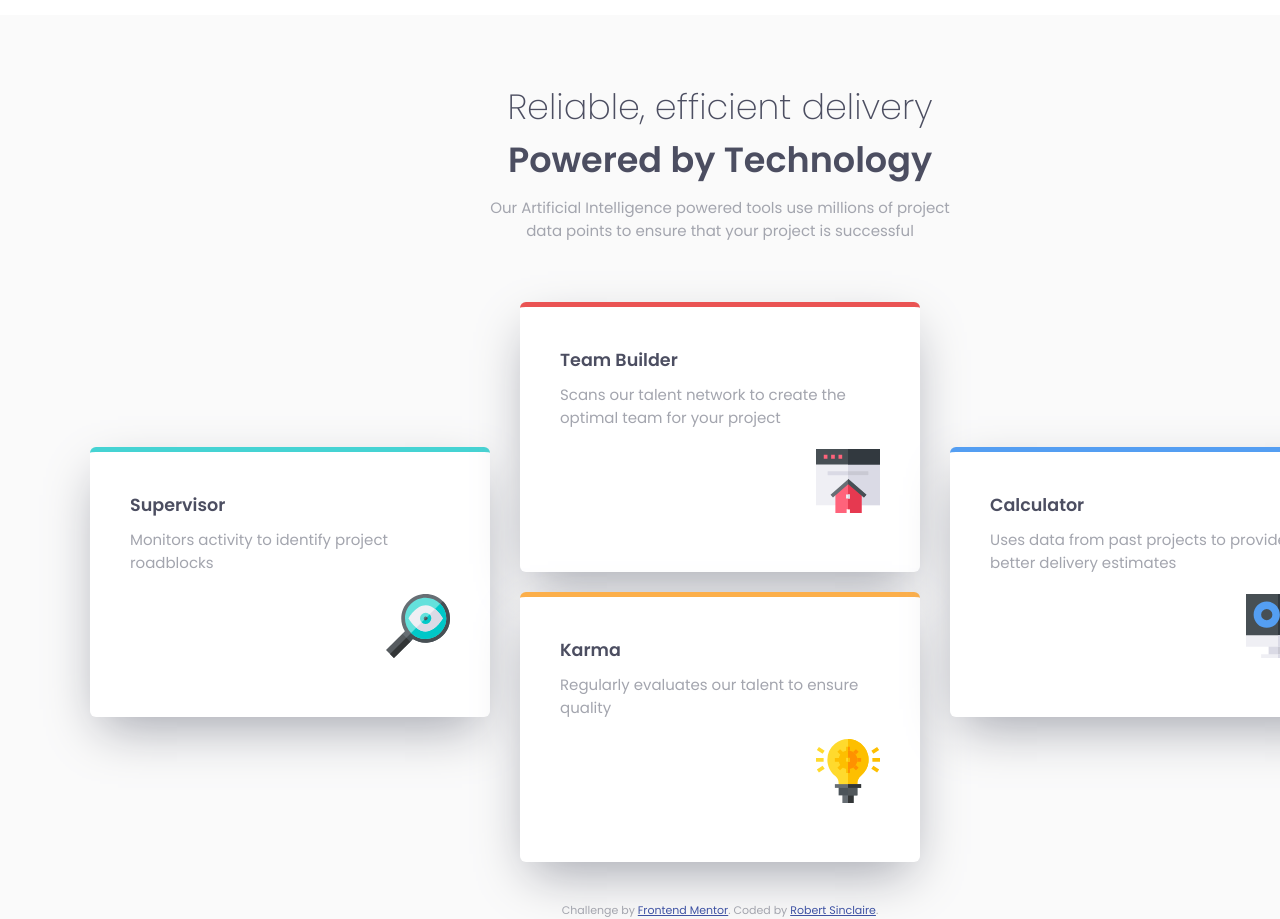
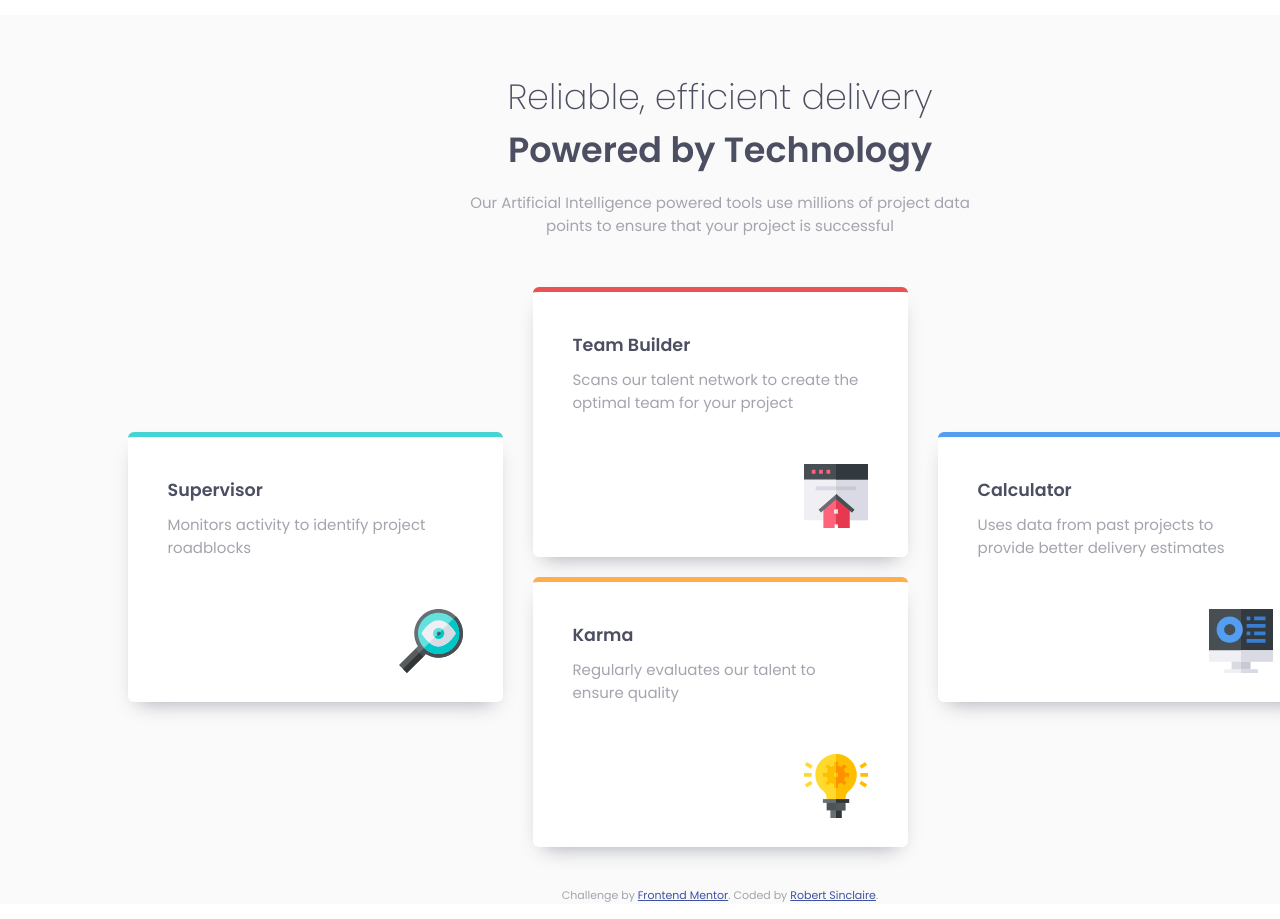
Before and after one commit to skyecade/four-card-feature-section, a plain HTML site: page index.html in a window 1280 px wide. Shown: the top 919 px of the page. Drawn offline with Linux system fonts and the light colour scheme.

Commit message:
Final touches to desktop design

```diff
--- a/css/style.css
+++ b/css/style.css
@@ -27,7 +27,7 @@ header {
     color:hsl(229, 6%, 66%);
     width: 40%;
     margin:auto;
-    padding:40px;
+    padding:30px;
 }
 
 .stretch {
@@ -37,7 +37,7 @@ header {
 }
 
 header > p {
-    padding-top: 10px;
+    padding-top: 15px;
 }
 
 .strong {
@@ -63,13 +63,14 @@ main {
     display:flex;
     flex-direction:column;
     height: 270px;
-    width: 400px;
+    width: 375px;
     margin:10px;
     padding: 40px;
     background-color: white;
     /* border: 1px solid red; */
     border-radius: 6px;
-    box-shadow: 0 20px 50px -10px;
+    /* offset-x | offset-y | blur-radius | spread-radius | color */
+    box-shadow: 0 10px 20px -10px;
 }
 
 .card p {
@@ -83,7 +84,7 @@ main {
 
 div.svg {
     display:flex;
-    padding:20px 0 0 0;
+    padding:50px 0 0 0;
     justify-content:flex-end;
 }
 
```
